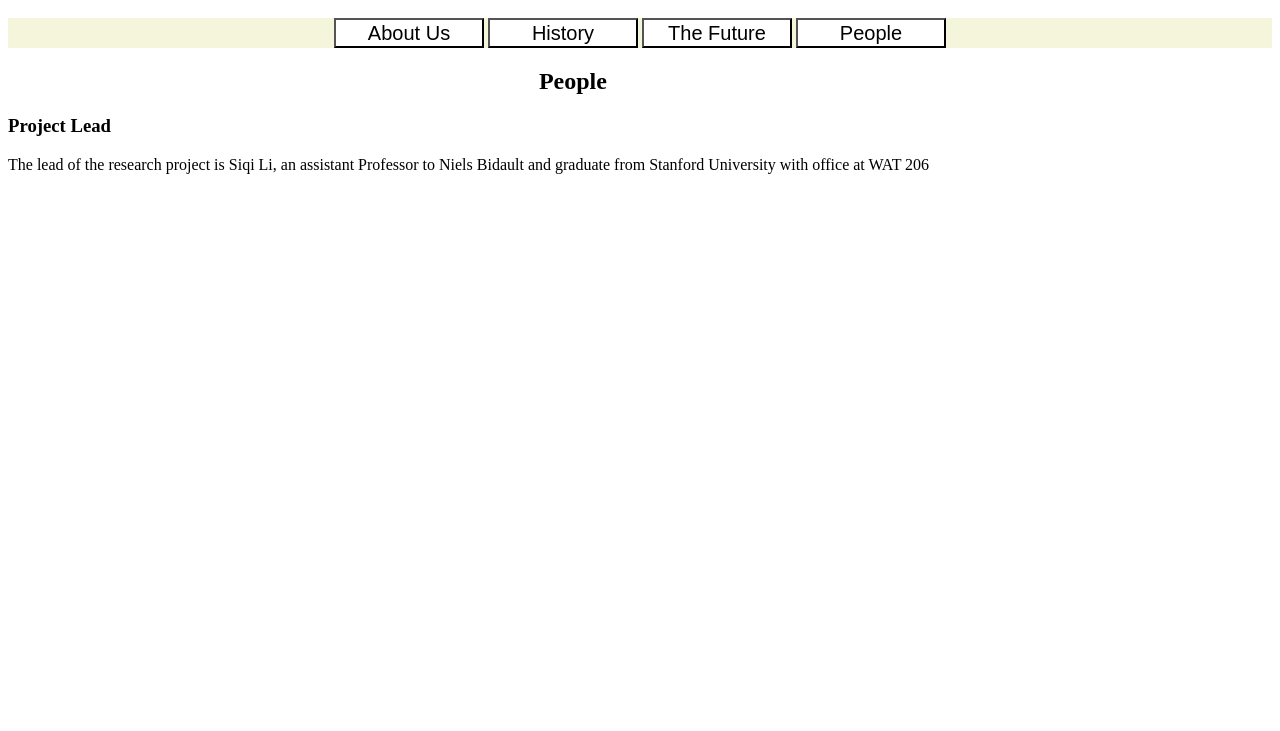
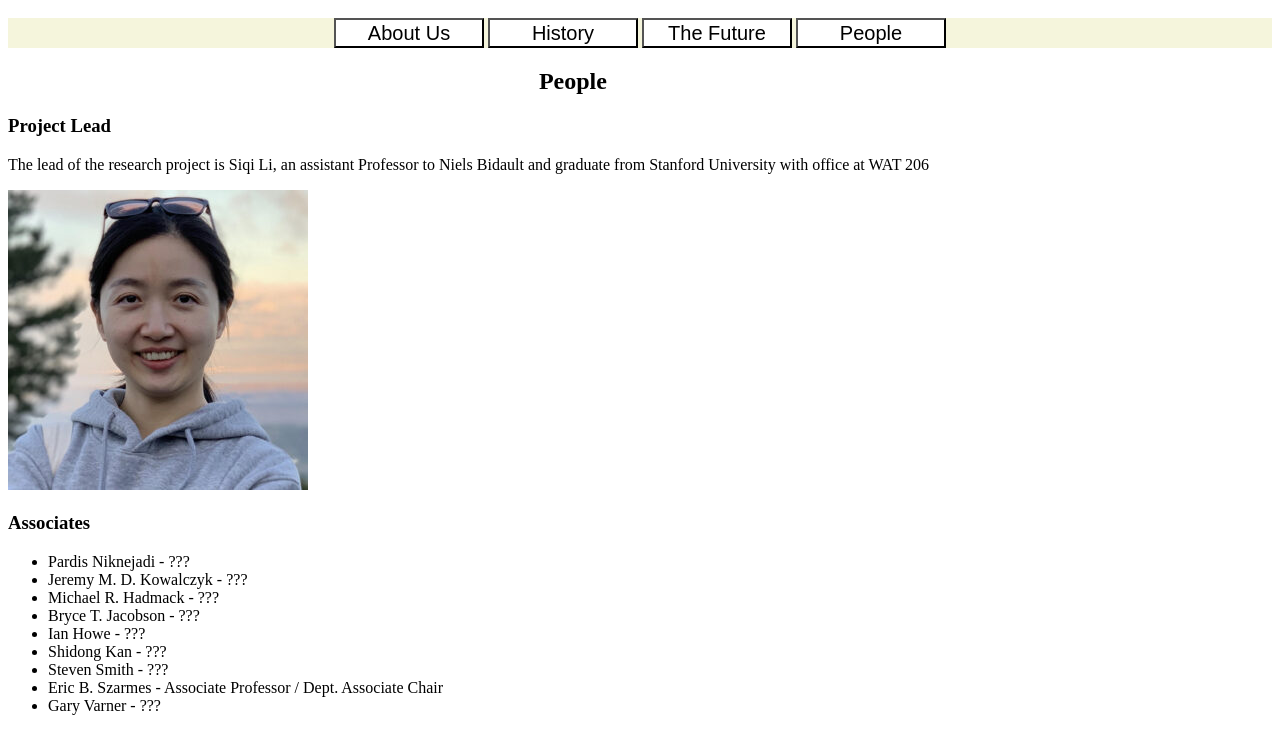
Before and after one commit to PlaceholderHuman/FEL, a plain HTML site: page people.html in a window 1280 px wide. Shown: the part 107-838 px from the top of the page. Before the commit the page ends 800 px from the top, so only its background shows below. Drawn offline with Linux system fonts and the light colour scheme.

Commit message:
Add files via upload

```diff
--- a/people.html
+++ b/people.html
@@ -10,7 +10,7 @@
 
 <body>
   <script src="script.js"></script>
-  <h1 id = "title">UHM's Free Electron Laser (FEL)</h1>
+  <h1 id = "title">UHM's Free-Electron Laser (FEL)</h1>
   <div id = "major">
     <span><button id = "about" onclick="about()">About Us</button></span>
     <span><button id = "history" onclick="hist()">History</button></span>
@@ -23,7 +23,39 @@
     <p>
       The lead of the research project is Siqi Li, an assistant Professor to Niels Bidault and graduate from Stanford University with office at WAT 206
     </p>
-    <!--<img src = "Images/Siqi_Li.jpeg">-->
+    <img src = "Images/Siqi_Li.jpeg">
+    <h3>
+      Associates
+    </h3>
+    <ul>
+      <li>
+        Pardis Niknejadi - ???
+      </li>
+      <li>
+        Jeremy M. D. Kowalczyk - ???
+      </li>
+      <li>
+        Michael R. Hadmack - ???
+      </li>
+      <li>
+        Bryce T. Jacobson - ???
+      </li>
+      <li>
+        Ian Howe - ???
+      </li>
+      <li>
+        Shidong Kan - ???
+      </li>
+      <li>
+        Steven Smith - ???
+      </li>
+      <li>
+        Eric B. Szarmes - Associate Professor / Dept. Associate Chair
+      </li>
+      <li>
+        Gary Varner - ???
+      </li>
+    </ul>
   </div>
 </body>
 
--- a/style.css
+++ b/style.css
@@ -1,4 +1,8 @@
 /*the buttons for the title*/
+/*
+@media all and (orientation:portrait) { … }
+@media all and (orientation:landscape) { … }
+*/
 #major{
     background-color: beige;
     text-align: center;
```
Also changed, not shown: future.html (+1 -1 lines), history.html (+21 -4 lines), index.html (+3 -3 lines).
